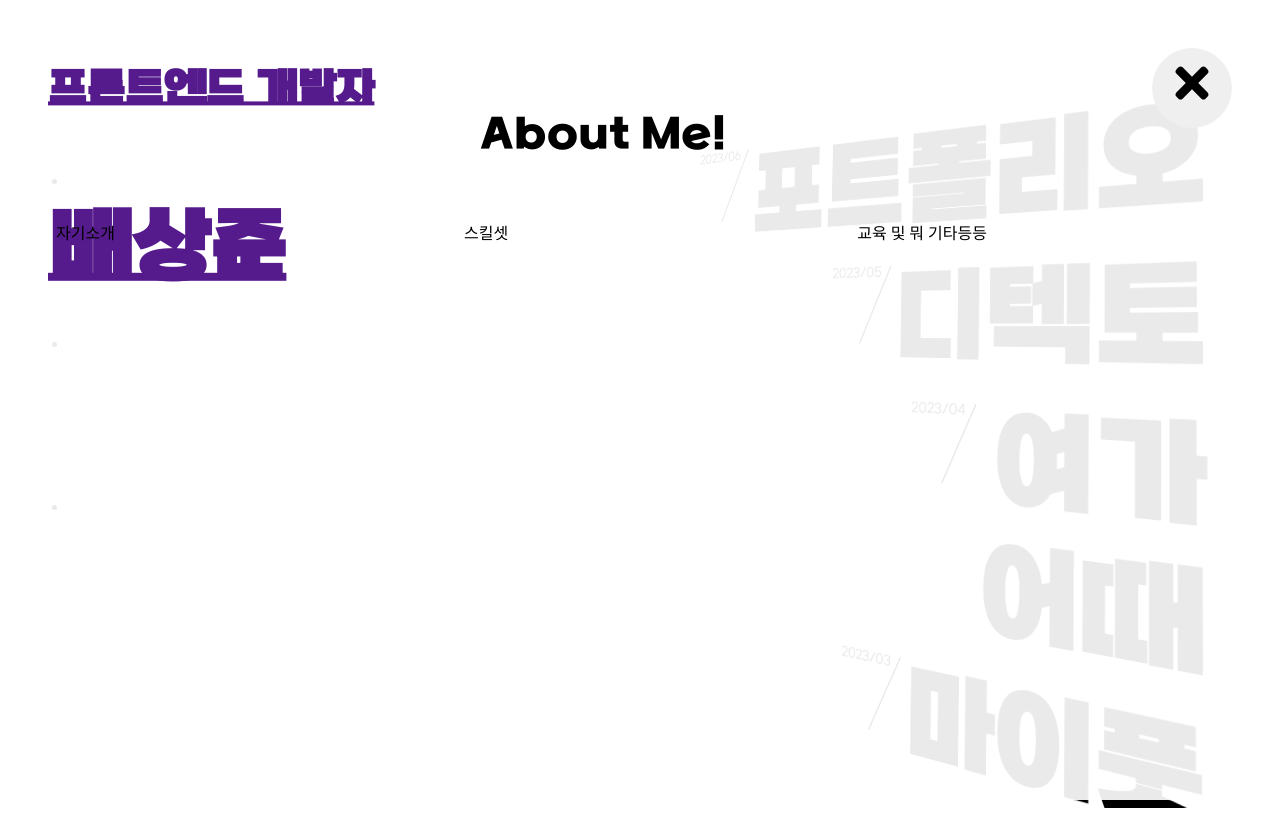
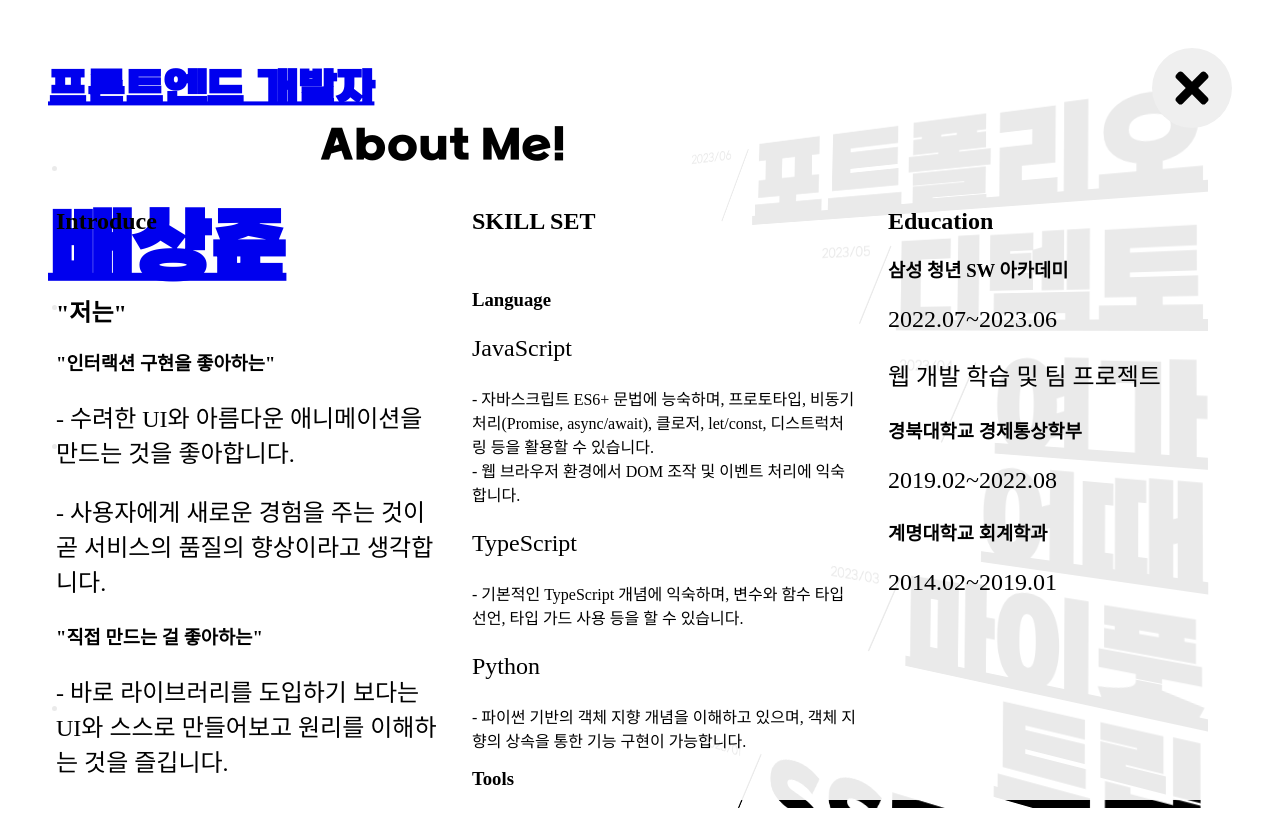
Before and after one commit to no3232/portfolio, a Next.js app: page / in a window 1280 px wide. Both pictures are taken after a click on the button "01 About Me!". Built offline with nearby package versions, Linux system fonts and the light colour scheme.

Commit message:
feat: 자기소개 작성 완료

```diff
--- a/components/main/MainFooter.tsx
+++ b/components/main/MainFooter.tsx
@@ -88,13 +88,15 @@ const MainFooterDiv = styled.footer`
 
   button {
     width: 100%;
-    font-size: 1.5rem;
+
+    font-family: AgroLight;
+    font-size: 1.2rem;
     transition: 0.25s cubic-bezier(0.175, 0.885, 0.32, 1.275);
 
     transform-origin: left;
 
     &:hover {
-      scale: 0.9;
+      scale: 0.95;
     }
 
     cursor: pointer;
--- a/components/main/MainHeader.tsx
+++ b/components/main/MainHeader.tsx
@@ -14,7 +14,7 @@ function MainHeader() {
 
   return (
     <MainHeaderDiv className={`${pathName !== "/" || aboutShowState ? "toTop" : "toBottom"}`}>
-      <a href=''>
+      <a href='/'>
         <span className='slideup'>
           <h2>프론트엔드 개발자</h2>
         </span>
@@ -29,7 +29,7 @@ function MainHeader() {
         <p>사용자의 새로운 경험에 관심이 많습니다.</p>
       </span>
       <span className='slideup'>
-        <p>????를 실천하려고 노력합니다.</p>
+        <p>항상 성장하기 위해 노력합니다.</p>
       </span>
     </MainHeaderDiv>
   );
@@ -51,7 +51,7 @@ const MainHeaderDiv = styled.header`
   position: fixed;
   top: 2rem;
   left: 3rem;
-  transform: translate3d(0, calc(100vh - 25rem), 0);
+  transform: translate3d(0, calc(100vh - 26rem), 0);
 
   transition: 0.5s all cubic-bezier(.23,-0.21,.01,1);
   &:not(.toBottom) {
--- a/components/main/ProjectList.tsx
+++ b/components/main/ProjectList.tsx
@@ -13,11 +13,11 @@ interface pjtInfo {
 const PJTList: pjtInfo[] = [
   { pjtName: "포트폴리오", pjtDate: "2023/06", pjtLink: "/portfolio" },
   { pjtName: "디텍토", pjtDate: "2023/05", pjtLink: "/detecto" },
-  { pjtName: "여가 어때", pjtDate: "2023/04", pjtLink: "/example" },
-  { pjtName: "마이풋 트립", pjtDate: "2023/03", pjtLink: "/example" },
-  { pjtName: "SSEKER", pjtDate: "2023/01", pjtLink: "/example" },
-  { pjtName: "버닝타임", pjtDate: "2022/11", pjtLink: "/example" },
-  { pjtName: "LLATROF", pjtDate: "2022/11", pjtLink: "/example" },
+  { pjtName: "여가 어때", pjtDate: "2023/04", pjtLink: "/howplay" },
+  { pjtName: "마이풋 트립", pjtDate: "2023/03", pjtLink: "/myfoottrip" },
+  { pjtName: "SSEKER", pjtDate: "2023/01", pjtLink: "/portfolio" },
+  { pjtName: "버닝타임", pjtDate: "2022/11", pjtLink: "/burningtime" },
+  { pjtName: "LLATROF", pjtDate: "2022/11", pjtLink: "/portfolio" },
 ];
 
 const ProjectListItem = ({
@@ -39,7 +39,7 @@ const ProjectListItem = ({
     setSelectedItem(true);
     setTimeout(() => {
       router.push(pjtInfo.pjtLink);
-    }, 2000);
+    }, 1500);
   };
 
   return (
@@ -50,7 +50,7 @@ const ProjectListItem = ({
       className={selected ? "selected" : ""}
     >
       <div className={selectedItem ? "selectedpjt" : ""}>
-        <a>
+        <a href={pjtInfo.pjtLink} onClick={e => e.preventDefault()}>
           {pjtInfo.pjtName.split(" ").map((text, idx) => (
             <Fragment key={idx + text}>
               {text}
@@ -154,6 +154,8 @@ const ListSelect = keyframes`
 `;
 
 const ProjectListli = styled.li<{ nth: number; beforecontent: string }>`
+  line-height: 1;
+
   transform-style: preserve-3d;
 
   cursor: pointer;
@@ -238,7 +240,7 @@ const ProjectListli = styled.li<{ nth: number; beforecontent: string }>`
       font-size: 1rem;
       content: "${(props) => props.beforecontent}";
       position: absolute;
-      left: -6rem;
+      left: -7rem;
       top: 0;
       -webkit-text-stroke: 0px black;
     }
--- a/components/main/ResumeModal.tsx
+++ b/components/main/ResumeModal.tsx
@@ -1,7 +1,7 @@
 import React from "react";
 import { styled } from "styled-components";
 import { aboutShow } from "@/store/layout";
-import { useRecoilState } from 'recoil';
+import { useRecoilState } from "recoil";
 
 import { FaTimes } from "react-icons/fa";
 
@@ -9,21 +9,108 @@ function ResumeModal() {
   const [aboutShowState, setAboutShowState] = useRecoilState(aboutShow);
 
   const modalCloseHandler = () => {
-    setAboutShowState(false)
-  }
+    setAboutShowState(false);
+  };
 
   return (
     <>
-      <ModalSection modalshow={aboutShowState}>
-        <span>About Me!</span>
+      <ModalSection modalshow={aboutShowState.toString()}>
+        <span className='aboutTitle'>About Me!</span>
         <button onClick={modalCloseHandler}>
           <FaTimes />
         </button>
         <div className='backdrop' />
         <div className='about'>
-          <div>자기소개</div>
-          <div>스킬셋</div>
-          <div>교육 및 뭐 기타등등</div>
+          <div>
+            <h2>Introduce</h2>
+            <br />
+            <h2>&quot;저는&quot;</h2>
+            <h3>&quot;인터랙션 구현을 좋아하는&quot;</h3>
+            <p>- 수려한 UI와 아름다운 애니메이션을 만드는 것을 좋아합니다.</p>
+            <p>- 사용자에게 새로운 경험을 주는 것이 곧 서비스의 품질의 향상이라고 생각합니다.</p>
+            <h3>&quot;직접 만드는 걸 좋아하는&quot;</h3>
+            <p>- 바로 라이브러리를 도입하기 보다는 UI와 스스로 만들어보고 원리를 이해하는 것을 즐깁니다.</p>
+            <h3>&quot;계속해서 학습해 나가는&quot;</h3>
+            <p>- 빠르게 변화하는 프론트엔드 분야에서 적응해나가기 위해 끊임없이 학습합니다.</p>
+            <h3>&quot;프론트엔드 개발자 입니다.&quot;</h3>
+          </div>
+          <div>
+            <h2>SKILL SET</h2>
+            <br />
+            <h3>Language</h3>
+            <p>JavaScript</p>
+            <span>
+              - 자바스크립트 ES6+ 문법에 능숙하며, 프로토타입, 비동기
+              처리(Promise, async/await), 클로저, let/const, 디스트럭처링 등을
+              활용할 수 있습니다.
+              <br />- 웹 브라우저 환경에서 DOM 조작 및 이벤트 처리에 익숙합니다.
+            </span>
+            <p>TypeScript</p>
+            <span>
+              - 기본적인 TypeScript 개념에 익숙하며, 변수와 함수 타입 선언, 타입
+              가드 사용 등을 할 수 있습니다.
+            </span>
+            <p>Python</p>
+            <span>
+              - 파이썬 기반의 객체 지향 개념을 이해하고 있으며, 객체 지향의
+              상속을 통한 기능 구현이 가능합니다.
+            </span>
+            <h3>Tools</h3>
+            <p>React.js</p>
+            <span>
+              - 가상 DOM(Virtual DOM), 컴포넌트, 상태 관리, 생명주기, 이벤트
+              처리에 대해 이해하고 있으며, 커스텀 훅 패턴을 사용하여 컴포넌트
+              재사용이 가능합니다.
+            </span>
+            <p>Next.js</p>
+            <span>
+              - SSR(Server Side Rendering) 방식을 이해하고 있으며, next13 버전을
+              공부 중입니다.
+            </span>
+            <p>Django</p>
+            <span>
+              - DRF(Django REST Framework) 기반의 Django 동작 원리를 이해하고
+              있으며, 필요에 따라 DRF 기반 라이브러리를 오버라이드하여 원하는
+              기능을 구현할 수 있습니다.
+            </span>
+            <p>Vue2.js</p>
+            <span>
+              - Vue2의 라이프사이클을 이해하고 있으며, Vuex, Vue router를
+              이용하여 소규모 프로젝트를 진행할 수 있습니다.
+            </span>
+            <h3>Library</h3>
+            <p>Styled-components/emotion</p>
+            <span>
+              - Props를 활용하여 스크립트 내에서 CSS를 조작할 수 있습니다.
+              theme, GlobalStyle을 이용하여 전체적으로 스타일을 적용할 수
+              있으며, @media를 통해 반응형 디자인을 만들 수 있습니다.
+            </span>
+            <p>Recoil</p>
+            <span>
+              - Atom을 이용하여 클라이언트의 전역 상태를 관리할 수 있습니다.
+              Local Storage Persistant를 이용하여 브라우저의 로컬 스토리지를
+              유지하는 것이 가능합니다.
+            </span>
+            <p>Tanstack-query(React-Query)</p>
+            <span>
+              - useQuery, Mutation, useInfinityQuery 등의 기본적인 API를 활용할
+              수 있습니다. Suspense, IntersectionObserver를 함께 활용하여 UI
+              구현이 가능합니다.
+            </span>
+            <h3>Ect</h3>
+            <p>Git, Github</p>
+            <p>JIRA</p>
+          </div>
+          <div>
+            <h2>Education</h2>
+            <h3>삼성 청년 SW 아카데미</h3>
+            <p>2022.07~2023.06</p>
+            <p>웹 개발 학습 및 팀 프로젝트</p>
+            <h3>경북대학교 경제통상학부</h3>
+            <p>2019.02~2022.08</p>
+            <h3>계명대학교 회계학과</h3>
+            <p>2014.02~2019.01</p>
+          </div>
         </div>
       </ModalSection>
     </>
@@ -33,7 +120,7 @@ function ResumeModal() {
 export default ResumeModal;
 
 interface ModalSectionProps {
-  modalshow: boolean;
+  modalshow: string;
 }
 
 // const ModalSection = styled.section.attrs<ModalSectionProps>((props) => ({
@@ -42,9 +129,11 @@ interface ModalSectionProps {
 //   },
 // }))`
 const ModalSection = styled.section<ModalSectionProps>`
-  visibility: ${(props) => (props.modalshow ? "visible" : "hidden")};
+  visibility: ${(props) => (props.modalshow === "true" ? "visible" : "hidden")};
   position: relative;
   top: 2rem;
+
+  width: 100vw;
 
   > .about {
     position: fixed;
@@ -53,22 +142,26 @@ const ModalSection = styled.section<ModalSectionProps>`
     display: flex;
     flex-direction: row;
     flex-wrap: wrap;
+    overflow: auto;
 
-    width: 100vw;
+    width: calc(100vw - 2rem);
+    height: calc(100vh - 2rem - 140px);
 
-    margin: 2rem;
+    margin-left: 2rem;
 
     z-index: 2;
 
     transition: all 0.2s;
 
     transform: ${(props) =>
-      props.modalshow ? "translate3d(0, 0, 0)" : "translate3d(0, 100px, 0)"};
-    opacity: ${(props) => (props.modalshow ? "1" : "0")};
+      props.modalshow === "true" ? "translate3d(0, 0, 0)" : "translate3d(0, 100px, 0)"};
+    opacity: ${(props) => (props.modalshow === "true" ? "1" : "0")};
 
     > div {
-      flex-grow: 3;
+      width: 100%;
+      flex-grow: 1;
       padding: 1rem;
+      flex-basis: 0;
     }
   }
 
@@ -80,20 +173,20 @@ const ModalSection = styled.section<ModalSectionProps>`
     height: 100vh;
 
     transition: opacity 0.2s;
-    opacity: ${(props) => (props.modalshow ? "1" : "0")};
+    opacity: ${(props) => (props.modalshow === "true" ? "1" : "0")};
 
     background-color: rgba(255, 255, 255, 0.919);
 
     z-index: 1;
   }
 
-  span {
+  .aboutTitle {
     position: fixed;
 
-    top: 7rem;
-    left: 30rem;
+    top: 7.7rem;
+    left: 20rem;
 
-    font-family: AgroBold;
+    font-family: AgroBold, sans-serif;
 
     font-size: 2.5rem;
 
@@ -104,15 +197,18 @@ const ModalSection = styled.section<ModalSectionProps>`
     transition: all 0.3s;
 
     transform: ${(props) =>
-      props.modalshow ? "translate3d(0, 0, 0)" : "translate3d(20rem, 0, 0)"};
-    opacity: ${(props) => (props.modalshow ? "1" : "0")};
+      props.modalshow === "true" ? "translate3d(0, 0, 0)" : "translate3d(20rem, 0, 0)"};
+    opacity: ${(props) => (props.modalshow === "true" ? "1" : "0")};
   }
 
   button {
     position: fixed;
-
     top: 3rem;
     right: 3rem;
+
+    display: flex;
+    align-items: center;
+    justify-content: center;
 
     width: 5rem;
     height: 5rem;
@@ -124,8 +220,8 @@ const ModalSection = styled.section<ModalSectionProps>`
 
     transition: 0.3s all;
     transform: ${(props) =>
-      props.modalshow ? "translate3d(0, 0, 0)" : "translate3d(10rem, 0, 0)"};
-    opacity: ${(props) => (props.modalshow ? "1" : "0")};
+      props.modalshow === "true" ? "translate3d(0, 0, 0)" : "translate3d(10rem, 0, 0)"};
+    opacity: ${(props) => (props.modalshow === "true" ? "1" : "0")};
 
     border-radius: 100%;
     border: 1px solid transparent;
@@ -138,4 +234,17 @@ const ModalSection = styled.section<ModalSectionProps>`
       scale: 0.9;
     }
   }
+
+  p {
+    white-space: pre-line;
+    font-size: 1.5rem;
+  }
+
+  span {
+    white-space: pre-line;
+  }
+
+  h3 {
+    margin-top: 1rem;
+  }
 `;
--- a/styles/globalstyle.tsx
+++ b/styles/globalstyle.tsx
@@ -31,7 +31,7 @@ h1, h2, h3, h4, h5, h6, p, blockquote, pre,
     display: block;
   }
   body {
-    line-height: 1;
+    line-height: normal;
   }
   ol, ul {
     list-style: none;
@@ -47,6 +47,21 @@ h1, h2, h3, h4, h5, h6, p, blockquote, pre,
   table {
     border-collapse: collapse;
     border-spacing: 0;
+  }
+
+  h1 {
+    font-family: AgroBold, sans-serif;
+    font-size: 2.5rem;
+  }
+
+  h2 {
+    font-family: AgroBold, sans-serif;
+    font-size: 2rem;
+  }
+
+  h3 {
+    font-family: AgroMedium, sans-serif;
+    font-size: 1.5rem;
   }
 
   a {
```
Also changed, not shown: components/project/BackButton.tsx (added, +9 -0 lines), components/project/Carousel.tsx (added).
